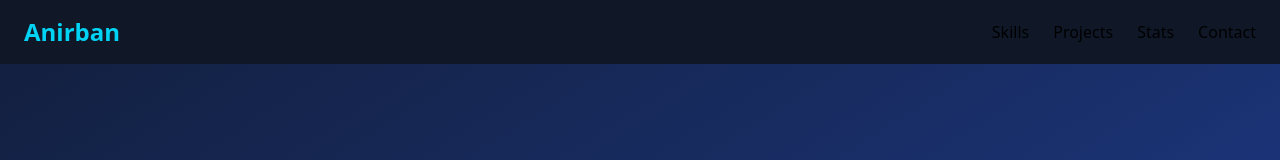
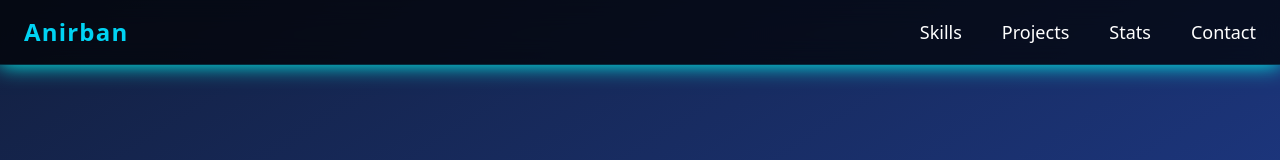
Before and after one commit to AnirbansarkarS/Portfolio-Website-by-React-JS, a React (Vite) app: page / in a window 1280 px wide. Shown: the top 160 px of the page. Built offline with nearby package versions, Linux system fonts and the light colour scheme.

Commit message:
feat : navbar

```diff
--- a/package.json
+++ b/package.json
@@ -14,6 +14,7 @@
     "@splinetool/react-spline": "^4.1.0",
     "@tailwindcss/vite": "^4.1.14",
     "aos": "^2.3.4",
+    "framer-motion": "^12.23.24",
     "gsap": "^3.13.0",
     "react": "^19.2.0",
     "react-dom": "^19.2.0",
--- a/src/App.jsx
+++ b/src/App.jsx
@@ -16,8 +16,8 @@ function App() {
       <Skills />
       <Projects />
       <Stats />
-      <Contact />
-      <Footer />
+      {/* <Contact />
+      <Footer /> */}
     </>
   );
 }
--- a/src/components/navbar.jsx
+++ b/src/components/navbar.jsx
@@ -1,29 +1,53 @@
 import { useState } from "react";
+import { motion } from "framer-motion";
 
 function Navbar() {
   const [open, setOpen] = useState(false);
 
   return (
-    <nav className="flex justify-between items-center px-6 py-4 bg-gray-900 relative">
-      <h1 className="text-cyan-400 text-2xl font-bold">Anirban</h1>
+    <nav className="fixed top-0 left-0 w-full z-50 bg-black/70 backdrop-blur-md border-b border-cyan-500/20 shadow-[0_0_20px_#00fff7]">
+      <div className="max-w-7xl mx-auto flex justify-between items-center px-6 py-4">
+        {/* Logo */}
+        <motion.h1
+          initial={{ opacity: 0, y: -20 }}
+          animate={{ opacity: 1, y: 0 }}
+          transition={{ duration: 0.6 }}
+          className="text-cyan-400 text-2xl font-bold tracking-wider hover:drop-shadow-[0_0_8px_#00fff7] transition-all"
+        >
+          Anirban
+        </motion.h1>
+
+        {/* Hamburger Icon */}
         <div
           className="md:hidden flex flex-col gap-1 cursor-pointer"
           onClick={() => setOpen(!open)}
         >
-        <span className="w-6 h-0.5 bg-white"></span>
-        <span className="w-6 h-0.5 bg-white"></span>
-        <span className="w-6 h-0.5 bg-white"></span>
+          <span className="w-6 h-0.5 bg-cyan-400"></span>
+          <span className="w-6 h-0.5 bg-cyan-400"></span>
+          <span className="w-6 h-0.5 bg-cyan-400"></span>
         </div>
+
+        {/* Navigation Links */}
         <ul
-        className={`md:flex gap-6 absolute md:static top-full right-0 bg-gray-800 md:bg-transparent p-6 md:p-0 transition-transform ${
-          open ? "translate-x-0" : "translate-x-full md:translate-x-0"
+          className={`md:flex gap-10 absolute md:static top-full right-0 bg-black/95 md:bg-transparent p-6 md:p-0 transition-all duration-500 ease-in-out ${
+            open
+              ? "translate-x-0 opacity-100"
+              : "translate-x-full opacity-0 md:opacity-100 md:translate-x-0"
           }`}
         >
-        <li><a href="#skills" className="hover:text-cyan-400">Skills</a></li>
-        <li><a href="#projects" className="hover:text-cyan-400">Projects</a></li>
-        <li><a href="#stats" className="hover:text-cyan-400">Stats</a></li>
-        <li><a href="#contact" className="hover:text-cyan-400">Contact</a></li>
+          {["Skills", "Projects", "Stats", "Contact"].map((item, i) => (
+            <li key={i}>
+              <a
+                href={`#${item.toLowerCase()}`}
+                className="relative text-white text-lg hover:text-cyan-400 transition-all duration-300
+                after:content-[''] after:absolute after:w-0 after:h-[2px] after:bg-cyan-400 after:left-0 after:-bottom-1 hover:after:w-full after:transition-all"
+              >
+                {item}
+              </a>
+            </li>
+          ))}
         </ul>
+      </div>
     </nav>
   );
 }
--- a/src/components/projects.jsx
+++ b/src/components/projects.jsx
@@ -5,9 +5,9 @@ function Projects() {
   return (
     <section>
       <h2>Projects</h2>
-      <Spline
-        scene="https://prod.spline.design/1CC5yLpeNWM0Njtj/scene.splinecode"
-      />
+      {/* <Spline
+        //scene="https://prod.spline.design/1CC5yLpeNWM0Njtj/scene.splinecode"
+      /> */}
       <div className="grid gap-4 md:grid-cols-2">
         {projects.map((p, i) => (
           <div key={i} className="p-4 border rounded-lg bg-gray-900">
@@ -22,14 +22,3 @@ function Projects() {
 }
 
 export default Projects;
-
-
-
-
-// export default function Home() {
-//   return (
-//     <main>
-
-//     </main>
-//   );
-// }
```
Also changed, not shown: 1 other file (tests, documents, lock files or other folders). Lines whose indentation alone changed are shown as unchanged.
